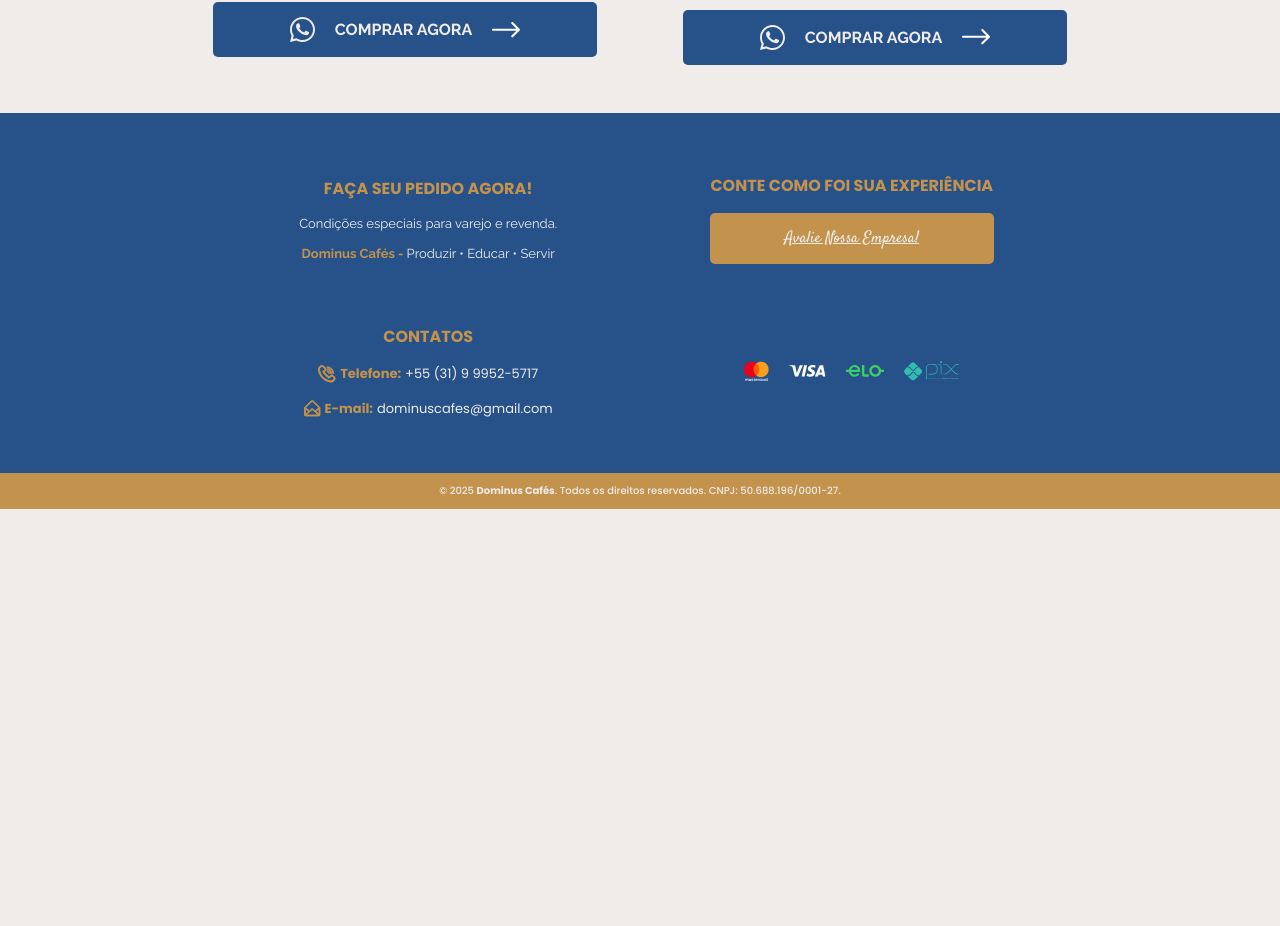
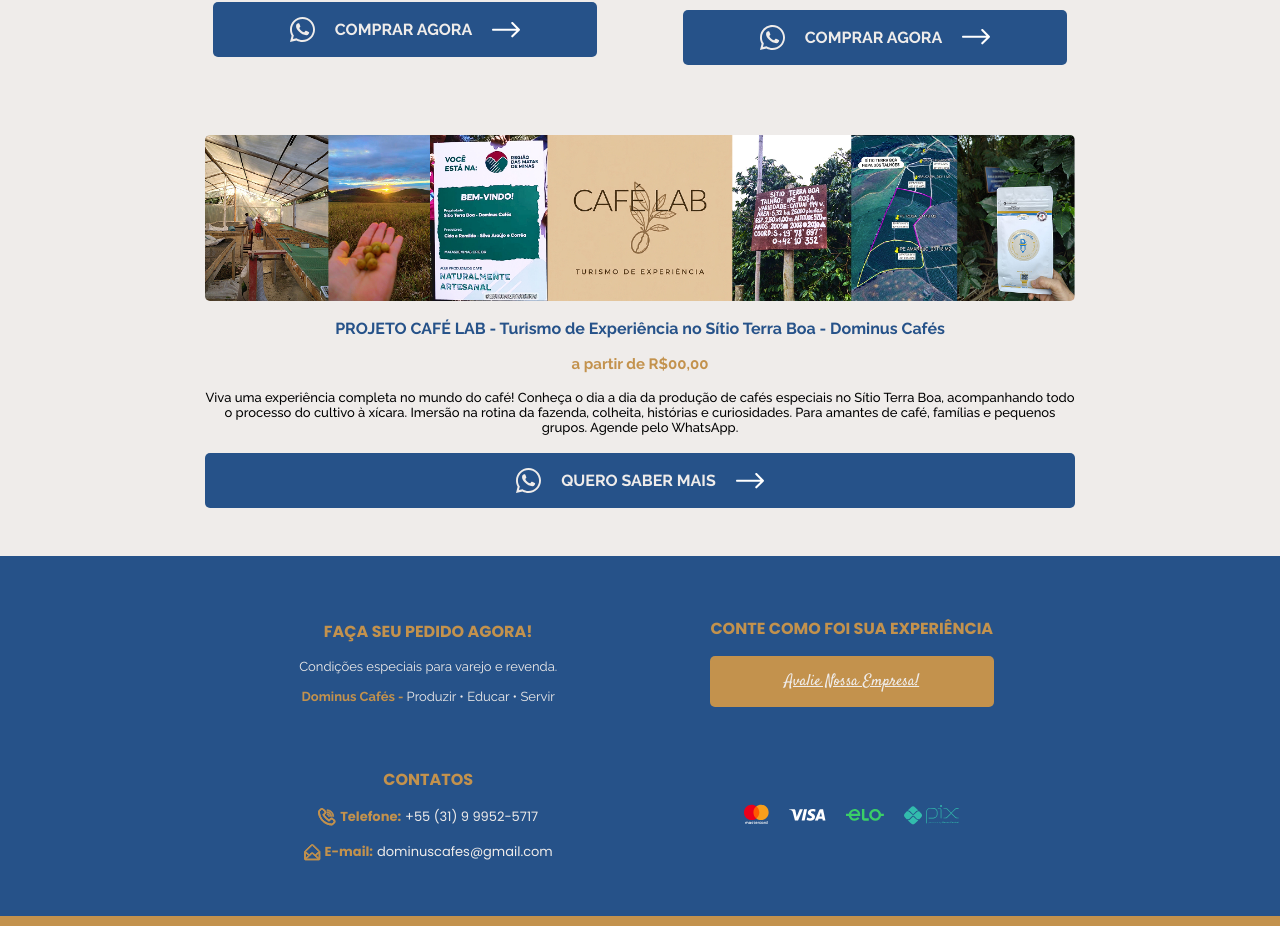
Before and after one commit to Galves-gi/dominus-oficial, an Angular app: page / in a window 1280 px wide. Shown: the part 4334-5260 px from the top of the page. Before the commit the page ends 4843 px from the top, so only its background shows below. Built offline with nearby package versions, Linux system fonts and the light colour scheme.

Commit message:
feat: acrescimo de card "cafe lab"

```diff
--- a/src/app/app.routes.ts
+++ b/src/app/app.routes.ts
@@ -9,10 +9,6 @@
     {
         path: 'sobre',
         loadComponent: () => import('./pages/sobre/sobre').then(m => m.Sobre)
-    },
-    {
-        path: '**',
-        loadComponent: () => import('./pages/not-found/not-found').then(m => m.NotFound)
     }
 
 ];
--- a/src/app/core/models/card-product-home.ts
+++ b/src/app/core/models/card-product-home.ts
@@ -11,4 +11,5 @@
 
     description:string;
     description_highlight:string;
+    botao?:string;
 }
--- a/src/app/pages/home/home.css
+++ b/src/app/pages/home/home.css
@@ -1,6 +1,7 @@
-main{
+main {
     min-height: 100vh;
 }
+
 /* Mobile */
 h1 {
     font-family: var(--fonte-Poppins);
@@ -39,4 +40,25 @@
         max-width: 495px;
         height: 100%;
     }
+
+    .container__cards-produtos>app-card-product-home.cafelab {
+        display: block;
+        width: 100%;
+        max-width: none;
+        grid-column: 1 / -1;
+    }
+
+    .container__cards-produtos>app-card-product-home.cafelab ::ng-deep .card-produto {
+        width: 100% !important;
+        max-width: none !important;
+    }
+
+    app-card-product-home.cafelab ::ng-deep .card-produto div,
+    app-card-product-home.cafelab ::ng-deep .container__texto,
+    app-card-product-home.cafelab ::ng-deep .botao__comprar,
+    app-card-product-home.cafelab ::ng-deep .card-produto div figure img {
+        width: 100% !important;
+        max-width: none !important;
+        height: auto !important;
+    }
 }
--- a/src/app/pages/home/home.html
+++ b/src/app/pages/home/home.html
@@ -11,6 +11,9 @@
             direction="right" [once]="true"></app-card-product-home>
 
         }
+        <app-card-product-home class="cafelab" [product]="cafelab" appAnimateCardOnScroll [delay]="13"
+            direction="right" [once]="true"></app-card-product-home>
+
     </article>
 
 </main>
--- a/src/app/pages/home/home.ts
+++ b/src/app/pages/home/home.ts
@@ -13,7 +13,17 @@
 })
 export class Home implements OnInit {
   dataProduct = cardsData;
-
+  cafelab = {
+        id: 7,
+        image: "imagens-home/cafelab.jpg",
+        title: "PROJETO CAFÉ LAB - Turismo de Experiência no Sítio Terra Boa - Dominus Cafés ",
+        title_highlight: "",
+        type: "",
+        specification: "a partir de R$00,00",
+        description: "Viva uma experiência completa no mundo do café! Conheça o dia a dia da produção de cafés especiais no Sítio Terra Boa, acompanhando todo o processo do cultivo à xícara. Imersão na rotina da fazenda, colheita, histórias e curiosidades. Para amantes de café, famílias e pequenos grupos. Agende pelo WhatsApp. ",
+        description_highlight: "",
+        botao:"QUERO SABER MAIS",
+    };
 
   constructor(private meta: Meta, private title: Title, private renderer: Renderer2,
     @Inject(DOCUMENT) private document: Document
--- a/src/app/pages/not-found/not-found.css
+++ /dev/null
@@ -1,77 +0,0 @@
-/* Container centralizado */
-.container {
-    min-height: 80vh;
-    display: flex;
-    align-items: center;
-    justify-content: center;
-    padding: 24px;
-    text-align: center;
-}
-
-/* Conteúdo */
-.content {
-    max-width: 320px;
-}
-
-/* Código 404 */
-.title {
-    font-family: var(--fonte-Poppins);
-    font-weight: var(--fonte-bold);
-    font-size: 64px;
-    margin-bottom: 12px;
-    color: var(--cor-azul);
-}
-
-/* Mensagem */
-.message {
-    font-size: 16px;
-    font-weight: var(--fonte-regular);
-    margin-bottom: 24px;
-    line-height: 1.5;
-}
-
-/* Botão */
-.btn {
-    display: inline-block;
-    padding: 12px 20px;
-    background-color: var(--cor-azul);
-    color: var(--cor-branco);
-    text-decoration: none;
-    border-radius: 8px;
-    font-weight: var(--fonte-medio);
-    transition: 0.3s;
-}
-
-.btn:hover {
-    background-color: var(--cor-bege);
-}
-
-/* 📱 Tablet */
-@media (min-width: 768px) {
-    .content {
-        max-width: 380px;
-    }
-
-    .title {
-        font-size: 80px;
-    }
-
-    .message {
-        font-size: 18px;
-    }
-}
-
-/* 💻 Desktop */
-@media (min-width: 1024px) {
-    .title {
-        font-size: 96px;
-    }
-
-    .message {
-        font-size: 20px;
-    }
-
-    .btn {
-        padding: 14px 28px;
-    }
-}
--- a/src/app/pages/not-found/not-found.html
+++ /dev/null
@@ -1,14 +0,0 @@
-<main class="container">
-
-    <div class="content">
-
-        <h2 class="title">404</h2>
-
-        <p class="message">
-            A página que você está procurando não existe ou foi movida.
-        </p>
-
-        <a href="/" class="btn">Voltar para o início</a>
-    </div>
-
-</main>
--- a/src/app/shared/components/card-product-home/card-product-home.html
+++ b/src/app/shared/components/card-product-home/card-product-home.html
@@ -42,7 +42,7 @@
     <a [href]="link()" target="_blank" class="botao__comprar" aria-label="Comprar café Arara 500g pelo WhatsApp">
         <img src="icones/zap-card-produto.svg" alt="ícone do WhatsApp" aria-hidden="true" width="25" height="25">
 
-        <span>COMPRAR AGORA</span>
+        <span>{{ product()?.botao  || "COMPRAR AGORA"}}</span>
 
         <img src="icones/seta-card-produto.svg" alt="ícone de seta apontada para o lado direto" aria-hidden="true" width="28" height="16">
     </a>
```
Also changed, not shown: src/app/pages/not-found/not-found.ts (deleted, +0 -11 lines), public/imagens-home/cafelab.jpg (added), 1 other file (tests, documents, lock files or other folders).
